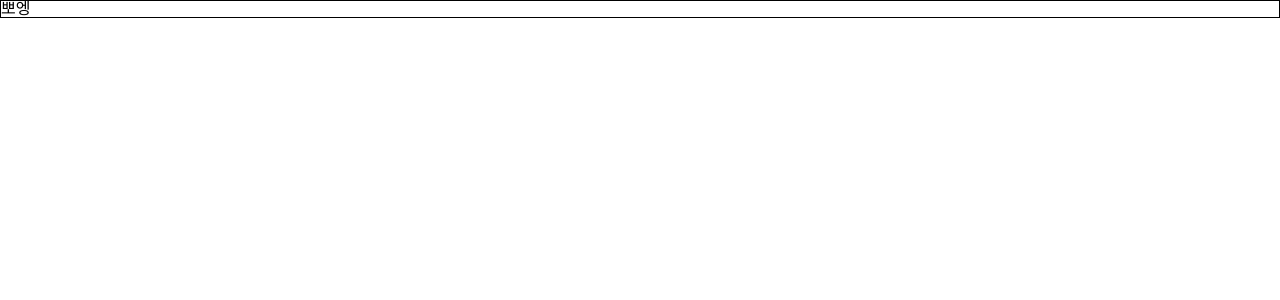
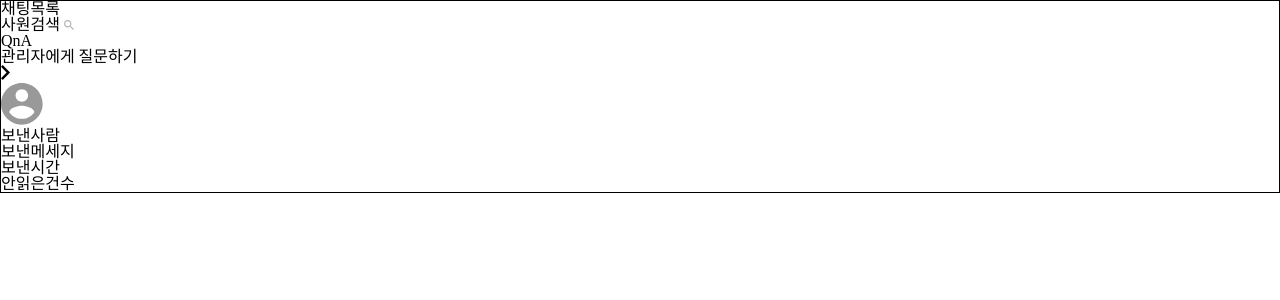
Before and after one commit to 1eemda2436/4team_pj_react, a Next.js app: page /chatting/ChattingMain in a window 1280 px wide. Shown: the top 300 px of the page. Built offline with nearby package versions, Linux system fonts and the light colour scheme; a web font is replaced by a local one.

Commit message:
채팅메인

```diff
--- a/src/pages/chatting/ChattingMain.js
+++ b/src/pages/chatting/ChattingMain.js
@@ -1,11 +1,32 @@
-
+import Search from '../../../public/asset/icons/search.svg';
 import styled from "styled-components";
-
+import User from "../../../public/asset/icons/user.svg"
+import ArrowRight from "../../../public/asset/icons/arrowRight.svg"
 const ChattingMain = () => {
     return (
         <Component>
             <Chatdiv>
-                뽀엥
+                {/* 채팅목록*/}
+                <div>
+                    <div>채팅목록</div>
+                    <div>사원검색 <Search/></div>
+                </div>
+                <div>
+                    <div>
+                   <div>QnA</div>
+                   <div>관리자에게 질문하기</div>
+                    </div>
+                    <ArrowRight/>
+                </div>
+                <div>
+                    <div><User/></div>
+                    <div>보낸사람</div>
+                    <div>보낸메세지</div>
+                    <div>보낸시간</div>
+                    <div>안읽은건수</div>
+                </div>
+
+
             </Chatdiv>
         </Component>
     );
```
Also changed, not shown: public/asset/icons/user.svg (added).
